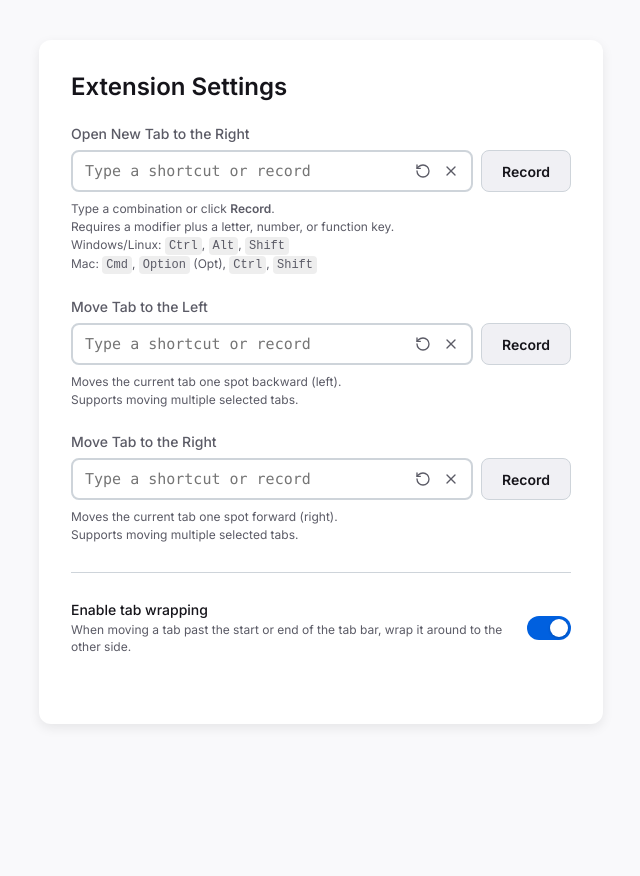
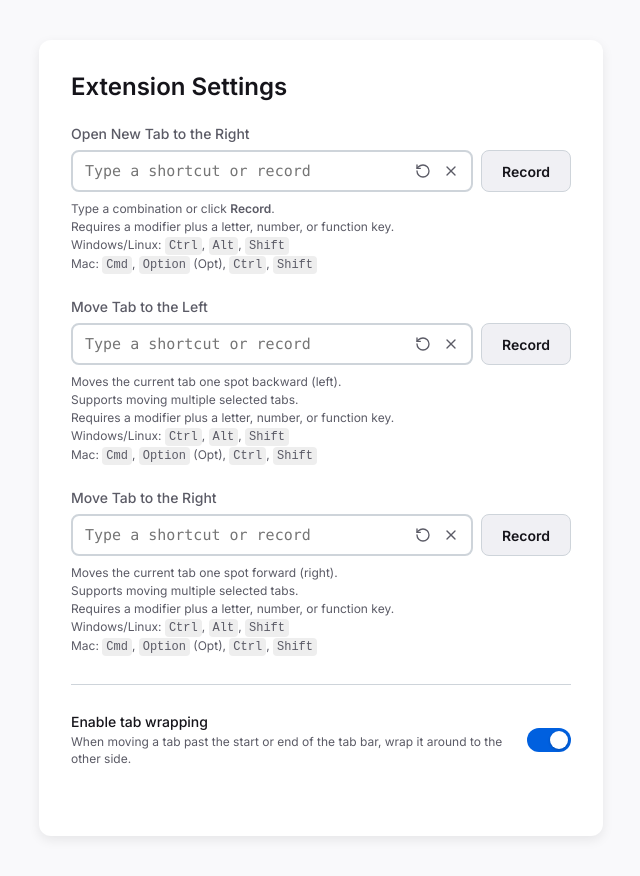
Before and after one commit to wilmtang/firefox-open-tab-on-the-right, a browser extension: page options.html in a window 1280 px wide. Shown: the whole page, without its empty margins (319-959 px from the left). Before the commit the page ends 800 px from the top, so only its background shows below. Drawn offline with Linux system fonts and the light colour scheme.

Commit message:
docs: clarify keyboard modifier requirements and fix display of MacCtrl shortcut in options UI

```diff
--- a/options.html
+++ b/options.html
@@ -485,7 +485,10 @@
                 <div class="validation-msg"></div>
                 <p class="hint">
                     Moves the current tab one spot backward (left).<br>
-                    Supports moving multiple selected tabs.
+                    Supports moving multiple selected tabs.<br>
+                    Requires a modifier plus a letter, number, or function key.<br>
+                    Windows/Linux: <code>Ctrl</code>, <code>Alt</code>, <code>Shift</code><br>
+                    Mac: <code>Cmd</code>, <code>Option</code> (Opt), <code>Ctrl</code>, <code>Shift</code>
                 </p>
             </div>
 
@@ -511,7 +514,10 @@
                 <div class="validation-msg"></div>
                 <p class="hint">
                     Moves the current tab one spot forward (right).<br>
-                    Supports moving multiple selected tabs.
+                    Supports moving multiple selected tabs.<br>
+                    Requires a modifier plus a letter, number, or function key.<br>
+                    Windows/Linux: <code>Ctrl</code>, <code>Alt</code>, <code>Shift</code><br>
+                    Mac: <code>Cmd</code>, <code>Option</code> (Opt), <code>Ctrl</code>, <code>Shift</code>
                 </p>
             </div>
             <!-- More shortcuts can be easily added here with data-command="command-name" -->
--- a/options.js
+++ b/options.js
@@ -85,7 +85,7 @@ document.addEventListener('DOMContentLoaded', async () => {
         let key = null;
 
         for (let p of parts) {
-            if (['ctrl', 'control'].includes(p)) mods.push(isMac() ? 'MacCtrl' : 'Ctrl');
+            if (['ctrl', 'control', 'macctrl'].includes(p)) mods.push(isMac() ? 'MacCtrl' : 'Ctrl');
             else if (['cmd', 'command', 'meta', 'win', 'windows'].includes(p)) mods.push('Command');
             else if (['alt', 'opt', 'option'].includes(p)) mods.push('Alt');
             else if (['shift'].includes(p)) mods.push('Shift');
@@ -151,7 +151,7 @@ document.addEventListener('DOMContentLoaded', async () => {
         }
 
         updateUI(shortcutString, isRecordingLive = false) {
-            this.input.value = shortcutString;
+            this.input.value = shortcutString ? shortcutString.replace(/MacCtrl/g, 'Ctrl') : '';
 
             if (isRecordingLive) {
                 this.input.classList.remove('has-badges');
```
